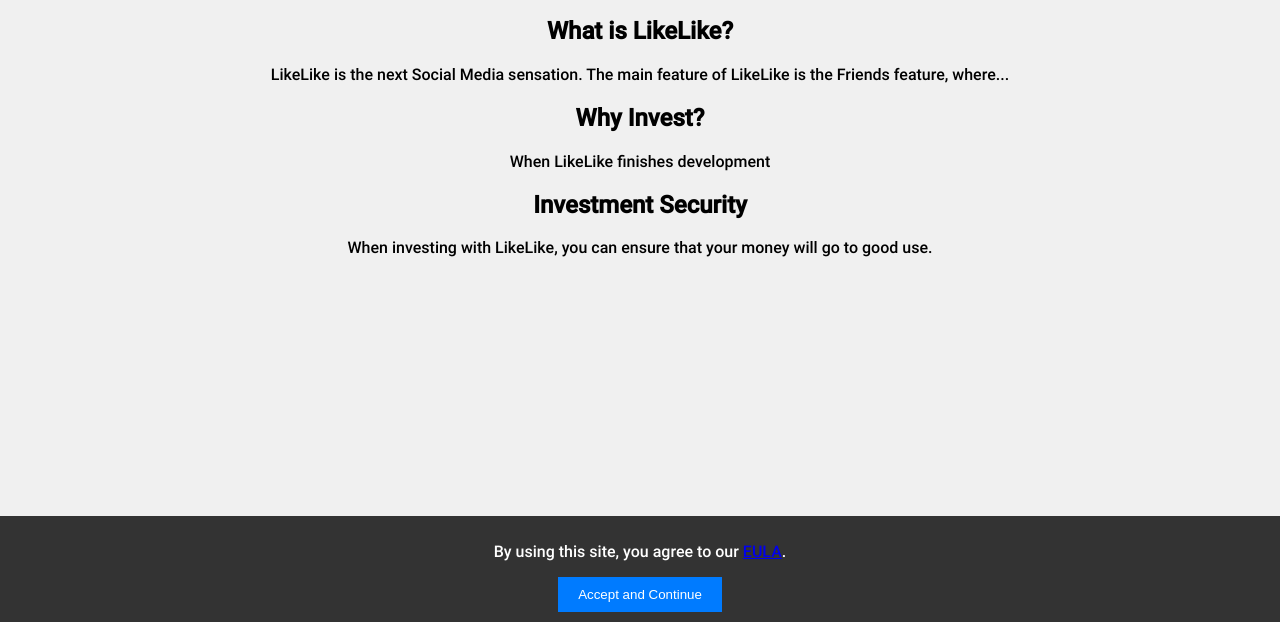
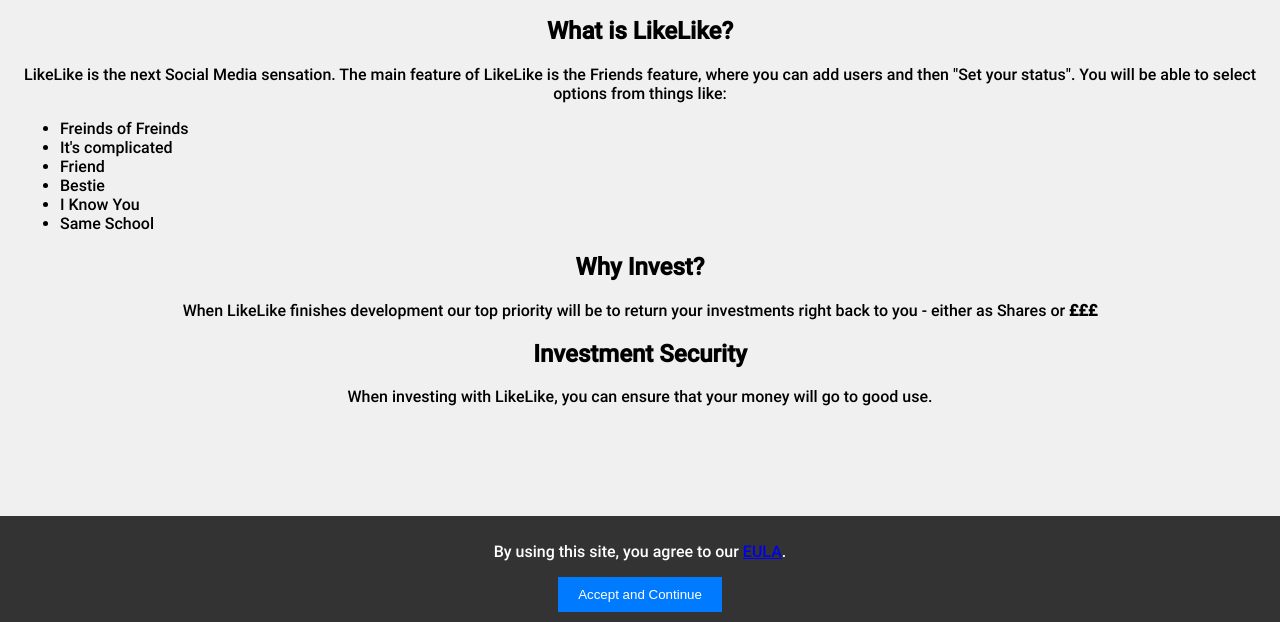
Before and after one commit to LikeLikeDev/likelikedev.github.io, a plain HTML site: page docs/index.html in a window 1280 px wide. Shown: the part 178-800 px from the top of the page. Drawn offline with Linux system fonts and the light colour scheme.

Commit message:
added options list

```diff
--- a/docs/index.html
+++ b/docs/index.html
@@ -124,11 +124,19 @@
     <a href="invest.html"><button id="investMainButton">INVEST NOW</button></a>
     <section id="whatIs">
         <h2>What is LikeLike?</h2>
-        <p>LikeLike is the next Social Media sensation. The main feature of LikeLike is the Friends feature, where...</p>
+        <p>LikeLike is the next Social Media sensation. The main feature of LikeLike is the Friends feature, where you can add users and then "Set your status". You will be able to select options from things like:</p>
+        <ul>
+            <li>Freinds of Freinds</li>
+            <li>It's complicated</li>
+            <li>Friend</li>
+            <li>Bestie</li>
+            <li>I Know You</li>
+            <li>Same School</li>
+        </ul>
     </section>
     <section id="whyInvest">
         <h2>Why Invest?</h2>
-        <p>When LikeLike finishes development </p>
+        <p>When LikeLike finishes development our top priority will be to return your investments right back to you - either as Shares or <strong>£££</strong></p>
     </section>
     <section id="investSecurity">
         <h2>Investment Security</h2>
```
